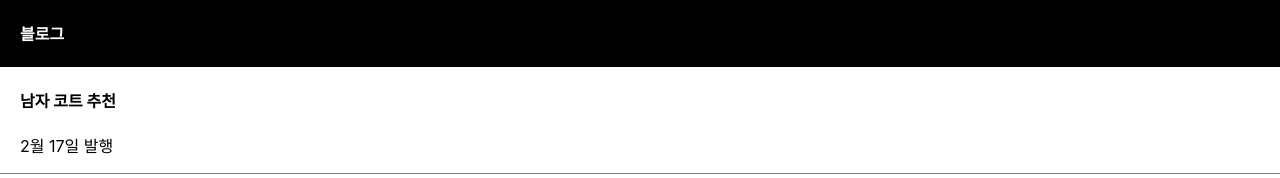
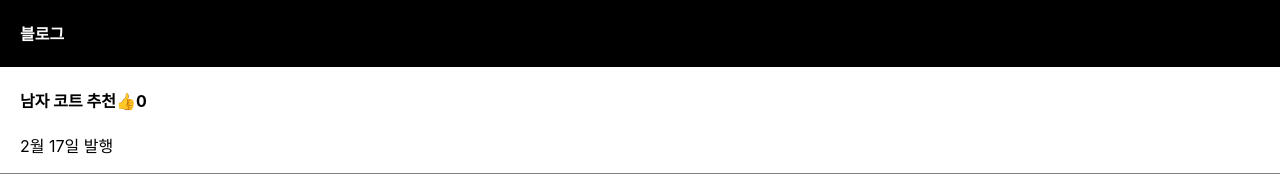
Before and after one commit to Hyeonjeong-JANG/react_blog, a React (Create React App) app: page / in a window 1280 px wide. Shown: the top 178 px of the page. Built offline with nearby package versions, Linux system fonts and the light colour scheme.

Commit message:
좋아요 카운트 증가

```diff
--- a/src/App.js
+++ b/src/App.js
@@ -1,10 +1,12 @@
-// import logo from './logo.svg';
+//
+import logo from './logo.svg';
 import './App.css';
 import { useState } from 'react';
 
 function App() {
     let post = '역삼 우동 맛집';
     let [title, b] = useState(['남자 코트 추천', '여자 코트 추천', '사람 코트 추천']);
+    let [like, useLike] = useState(0);
 
     return (
         <div className="App" id={post}>
@@ -12,7 +14,17 @@ function App() {
                 <h4>블로그</h4>
             </div>
             <div className="list">
-                <h4>{title[0]}</h4>
+                <h4>
+                    {title[0]}
+                    <span
+                        onClick={() => {
+                            useLike(like + 1);
+                        }}
+                    >
+                        👍
+                    </span>
+                    {like}
+                </h4>
                 <p>2월 17일 발행</p>
             </div>
             <div className="list">
```
